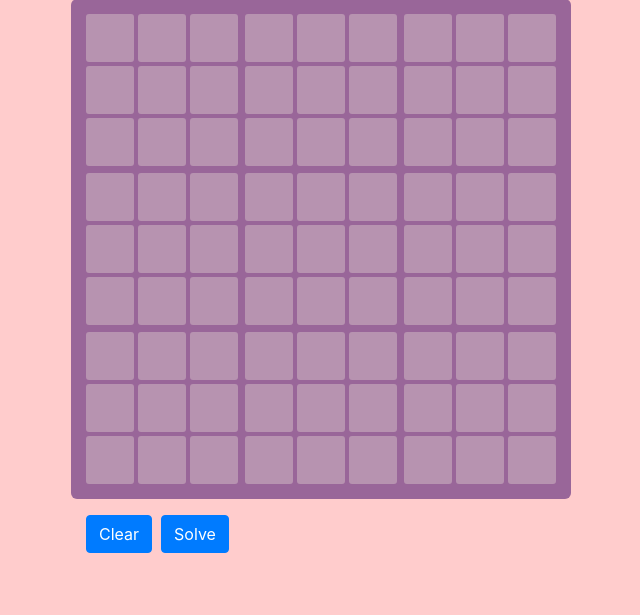
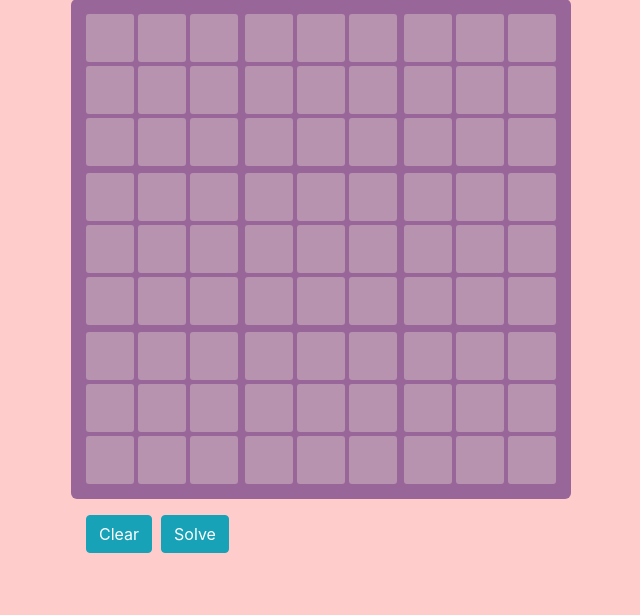
Before and after one commit to ship561/sudoku_p2p2, a Flask app: page / in a window 1280 px wide. Shown: the part 151-766 px from the top of the page, without its empty margins (319-959 px from the left). Run offline with Flask 2, Linux system fonts and the light colour scheme; some libraries are stand-ins or nearby versions.

Commit message:
change button color

```diff
--- a/app.py
+++ b/app.py
@@ -1,4 +1,4 @@
-from flask import Flask, render_template, url_for, request, redirect, flash, session
+from flask import Flask, render_template, url_for, request, redirect, flash
 import numpy as np
 
 app = Flask(__name__)
@@ -109,5 +109,6 @@ def isValidSudoku(board):
         return len(res) == len(set(res))
 
     return is_valid_row(board) and is_valid_column(board) and is_valid_square(board)
+
 if __name__ == "__main__":
     app.run(debug=True)
--- a/templates/base.html
+++ b/templates/base.html
@@ -23,6 +23,7 @@
           <button style="color:#003366;" type="button" class="btn btn-outline-light" id="bla">Blue</button>&nbsp
           <button style="color:#C0B283;" type="button" class="btn btn-outline-light" id="gld">Gold</button>
         </div>
+
         <div>
             {% with messages = get_flashed_messages(with_categories=true) %}
                 {% if messages %}
@@ -35,8 +36,9 @@
                 {% endif %}
             {% endwith %}
         </div>
-            {% block content %}
-            {% endblock %}
+
+            {% block content %}{% endblock %}
+
         </div>
 
         <script src="https://code.jquery.com/jquery-3.4.1.slim.min.js" integrity="sha384-J6qa4849blE2+poT4WnyKhv5vZF5SrPo0iEjwBvKU7imGFAV0wwj1yYfoRSJoZ+n" crossorigin="anonymous"></script>
--- a/templates/sudoku.html
+++ b/templates/sudoku.html
@@ -19,8 +19,8 @@
           </div>
         {% endfor %}
         <br>
-        <button id="clear-btn" type="button" class="btn btn-primary">Clear</button>&nbsp
-        <input type="submit" value="Solve" class="btn btn-primary"><br>
+        <button id="clear-btn" type="button" class="btn btn-info">Clear</button>&nbsp
+        <input type="submit" value="Solve" class="btn btn-info"><br>
       </form>
     </div>
   </div>
--- a/templates/sudoku_solve.html
+++ b/templates/sudoku_solve.html
@@ -18,7 +18,7 @@
           {% endfor %}
           <div>
               <br>
-          <a class="btn btn-primary" href="{{ url_for('sudoku') }}">Back</a>
+              <a class="btn btn-info" href="{{ url_for('sudoku') }}">Back</a>
           </div>
       </div>
     </div>
```
